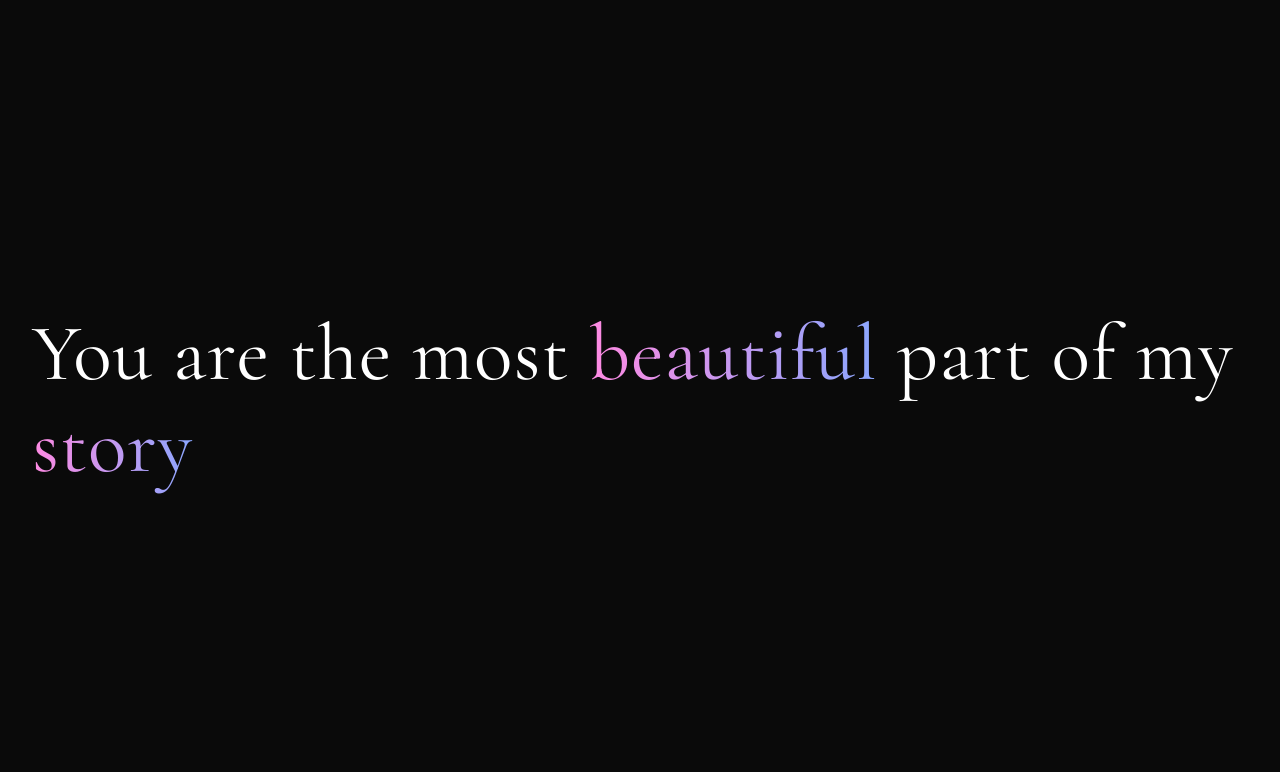
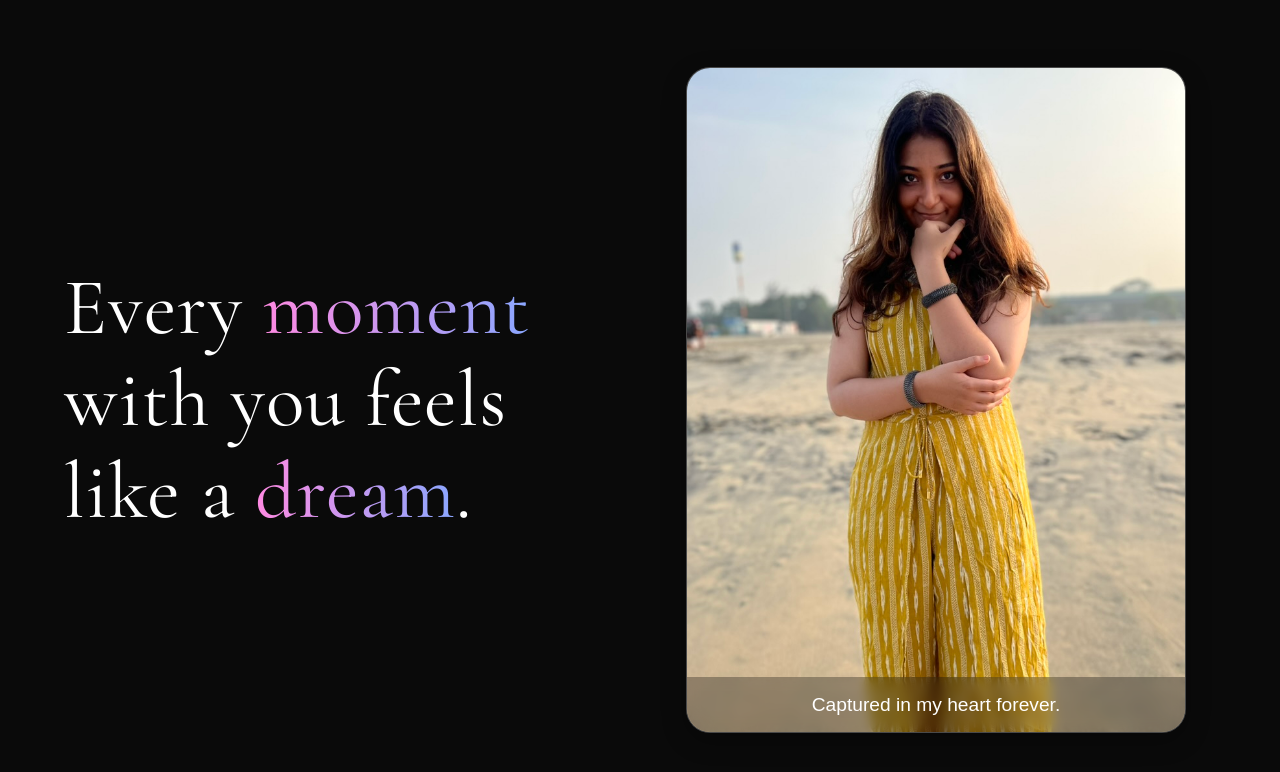
Before and after one commit to menon99/paapacutie, a React (Vite) app: page / in a window 1280 px wide. Shown: the top 772 px of the page. Built offline with nearby package versions, Linux system fonts and the light colour scheme.

Commit message:
Create Photo component and side by side layout

```diff
--- /dev/null
+++ b/src/components/PhotoCard.jsx
@@ -0,0 +1,21 @@
+import { motion } from 'framer-motion';
+import "../styles/PhotoCard.css";
+
+const PhotoCard = ({ image, caption }) => {
+  return (
+    <motion.div
+      className="photo-card"
+      initial={{ opacity: 0, y: 50 }}
+      animate={{ opacity: 1, y: 0 }}
+      whileHover={{ scale: 1.05 }}
+      transition={{ duration: 0.6, ease: 'easeOut' }}
+    >
+      <img src={image} alt={caption} className="photo-image" />
+      <div className="photo-caption">
+        {caption}
+      </div>
+    </motion.div>
+  );
+};
+
+export default PhotoCard;
--- a/src/sections/HeroSection.jsx
+++ b/src/sections/HeroSection.jsx
@@ -1,12 +1,25 @@
 import FancyText from "../components/FancyText";
+import PhotoCard from "../components/PhotoCard";
+import '../styles/HeroSection.css';
 
-export default function HeroSection() {
+const HeroSection = () => {
   return (
-    <section style={{ minHeight: "100vh", display: "flex", alignItems: "center", padding: "2rem" }}>
-      <FancyText
-        text="You are the most beautiful part of my story"
-        highlightWords={["beautiful", "story"]}
-      />
+    <section className="hero-section">
+      <div className="hero-text">
+        <FancyText
+          text="Every moment with you feels like a dream."
+          highlightWords={["moment", "dream"]}
+        />
+      </div>
+
+      <div className="hero-photo">
+        <PhotoCard
+          image="/images/image1.jpeg"
+          caption="Captured in my heart forever."
+        />
+      </div>
     </section>
   );
-}
+};
+
+export default HeroSection;
--- /dev/null
+++ b/src/styles/HeroSection.css
@@ -0,0 +1,34 @@
+.hero-section {
+  display: flex;
+  flex-direction: row;
+  align-items: center;
+  justify-content: space-between;
+  padding: 2rem 4rem;
+  min-height: 100vh;
+  gap: 2rem;
+}
+
+.hero-text {
+  flex: 1;
+  max-width: 50%;
+}
+
+.hero-photo {
+  flex: 1;
+  display: flex;
+  justify-content: center;
+  align-items: center;
+}
+
+/* Responsive stacking for smaller screens */
+@media (max-width: 768px) {
+  .hero-section {
+    flex-direction: column;
+    padding: 2rem;
+  }
+
+  .hero-text, .hero-photo {
+    max-width: 100%;
+    text-align: center;
+  }
+}
--- /dev/null
+++ b/src/styles/PhotoCard.css
@@ -0,0 +1,35 @@
+.photo-card {
+  position: relative;
+  width: 100%;
+  max-width: 500px;
+  border-radius: 1.5rem;
+  overflow: hidden;
+  background: var(--glass-bg);
+  border: 1px solid var(--glass-border);
+  backdrop-filter: blur(12px);
+  -webkit-backdrop-filter: blur(12px);
+  box-shadow: 0 8px 24px rgba(0,0,0,0.3);
+  transition: transform 0.3s ease;
+}
+
+.photo-image {
+  width: 100%;
+  height: auto;
+  display: block;
+}
+
+.photo-caption {
+  position: absolute;
+  bottom: 0;
+  left: 0;
+  right: 0;
+  padding: 1rem 1.5rem;
+  background: rgba(0,0,0,0.3);
+  backdrop-filter: blur(6px);
+  color: #fff;
+  font-family: var(--font-sans);
+  font-size: 1.2rem;
+  font-weight: 400;
+  line-height: 1.2;
+  text-align: center;
+}
```
Also changed, not shown: public/images/image1.jpeg (added).
